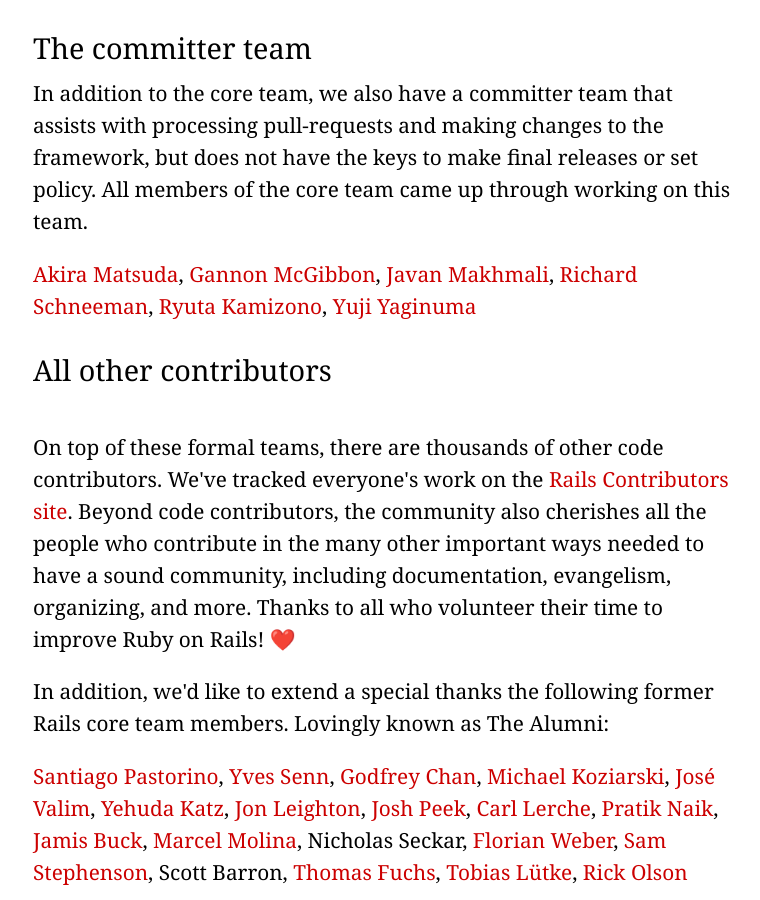
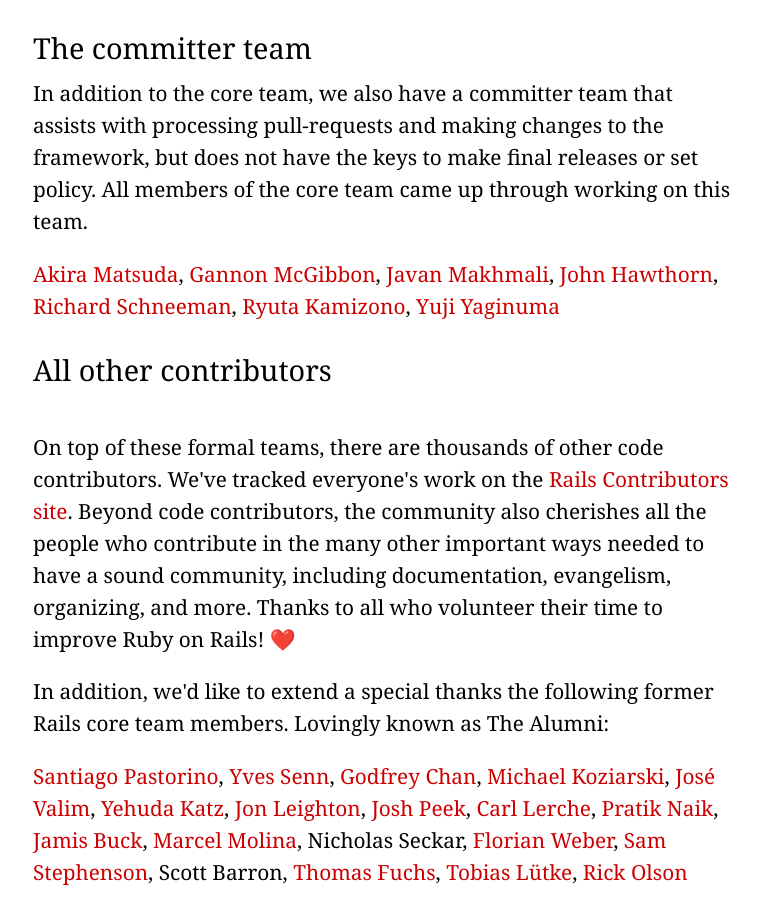
Before and after one commit to rails/homepage, a Jekyll site: the page built from community.html, in a window 1280 px wide and 900 px high, scrolled down 1555 px. Shown: the whole window, without its empty margins (257-1017 px from the left). Built offline with Jekyll 4.4.1, drawn with Linux system fonts in a browser that asks for light colours.

Commit message:
Add @jhawthorn to the community page
Welcome John! 🙏

```diff
--- a/community.html
+++ b/community.html
@@ -183,7 +183,7 @@
 
       <p>In addition to the core team, we also have a committer team that assists with processing pull-requests and making changes to the framework, but does not have the keys to make final releases or set policy. All members of the core team came up through working on this team.</p>
 
-      <p><a href="https://twitter.com/a_matsuda">Akira Matsuda</a>, <a href="https://github.com/gmcgibbon">Gannon McGibbon</a>, <a href="https://twitter.com/javan">Javan Makhmali</a>, <a href="https://twitter.com/schneems">Richard Schneeman</a>, <a href="https://twitter.com/kamipo">Ryuta Kamizono</a>, <a href="https://twitter.com/y_yagi">Yuji Yaginuma</a></p>
+      <p><a href="https://twitter.com/a_matsuda">Akira Matsuda</a>, <a href="https://github.com/gmcgibbon">Gannon McGibbon</a>, <a href="https://twitter.com/javan">Javan Makhmali</a>, <a href="https://twitter.com/jhawthorn">John Hawthorn</a>, <a href="https://twitter.com/schneems">Richard Schneeman</a>, <a href="https://twitter.com/kamipo">Ryuta Kamizono</a>, <a href="https://twitter.com/y_yagi">Yuji Yaginuma</a></p>
 
       <h2>All other contributors</h2>
 
```
